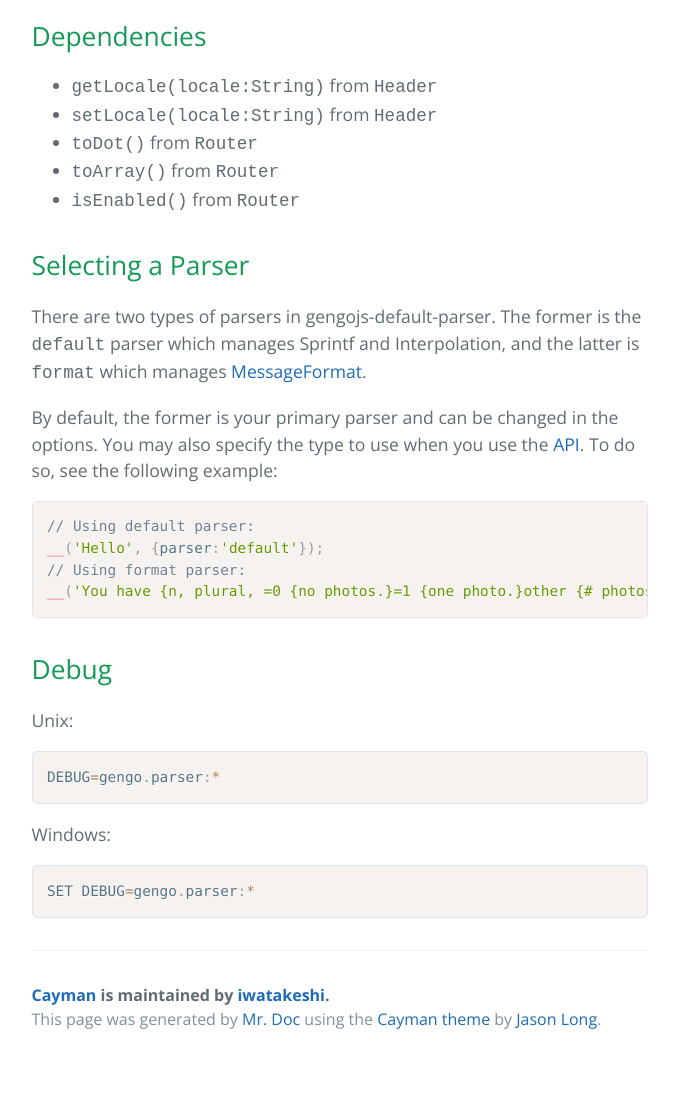
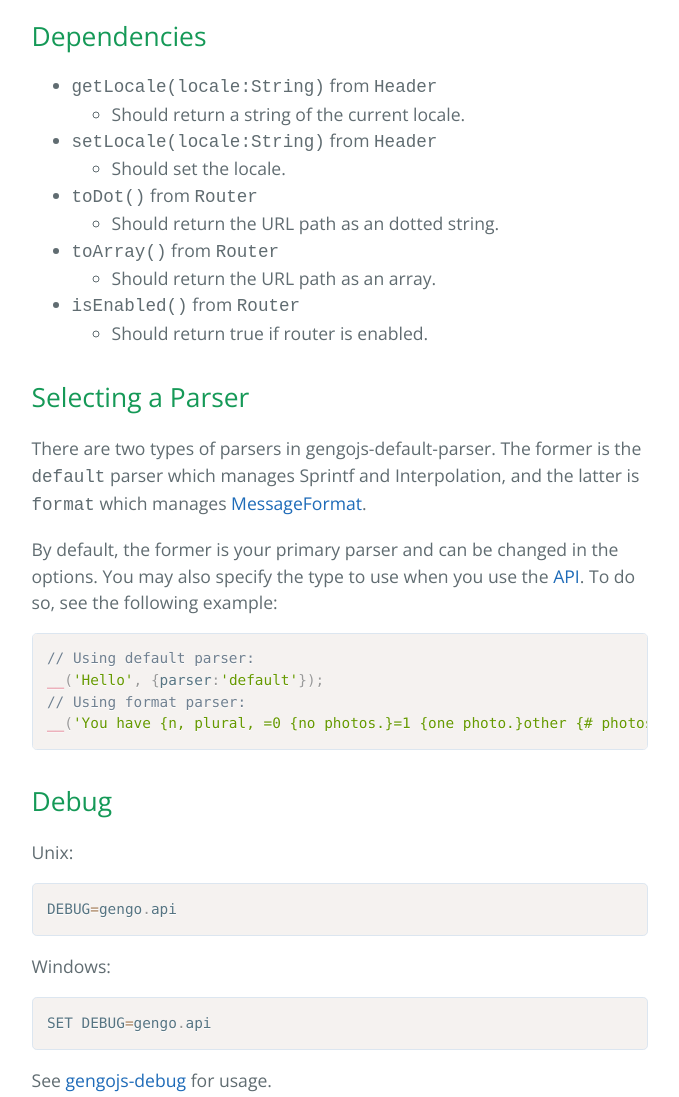
Before and after one commit to gengojs/gengojs-default-parser, a plain HTML site: page index.html in a window 1280 px wide. Shown: the part 2840-3937 px from the top of the page, without its empty margins (408-1087 px from the left). Before the commit the page ends 3903 px from the top, so only its background shows below. Drawn offline with nearby package versions, Linux system fonts and the light colour scheme.

Commit message:
Update 2015-10-07T03:38:16.767Z

```diff
--- a/index.html
+++ b/index.html
@@ -111,11 +111,31 @@ app.use(gengo({
 <p>Not Applicable</p>
 <h2>Dependencies</h2>
 <ul>
-<li><code>getLocale(locale:String)</code> from <code>Header</code></li>
-<li><code>setLocale(locale:String)</code> from <code>Header</code></li>
-<li><code>toDot()</code> from <code>Router</code></li>
-<li><code>toArray()</code> from <code>Router</code></li>
-<li><code>isEnabled()</code> from <code>Router</code></li>
+<li><code>getLocale(locale:String)</code> from <code>Header</code>
+<ul>
+<li>Should return a string of the current locale.</li>
+</ul>
+</li>
+<li><code>setLocale(locale:String)</code> from <code>Header</code>
+<ul>
+<li>Should set the locale.</li>
+</ul>
+</li>
+<li><code>toDot()</code> from <code>Router</code>
+<ul>
+<li>Should return the URL path as an dotted string.</li>
+</ul>
+</li>
+<li><code>toArray()</code> from <code>Router</code>
+<ul>
+<li>Should return the URL path as an array.</li>
+</ul>
+</li>
+<li><code>isEnabled()</code> from <code>Router</code>
+<ul>
+<li>Should return true if router is enabled.</li>
+</ul>
+</li>
 </ul>
 <h2>Selecting a Parser</h2>
 <p>There are two types of parsers in gengojs-default-parser. The former is the <code>default</code> parser
@@ -130,11 +150,12 @@ __('You have {n, plural, =0 {no photos.}=1 {one photo.}other {# photos.}}', {par
 </code></pre>
 <h2>Debug</h2>
 <p>Unix:</p>
-<pre><code class="language-bash">DEBUG=gengo.parser:*
+<pre><code class="language-bash">DEBUG=gengo.api
 </code></pre>
 <p>Windows:</p>
-<pre><code class="language-bash">SET DEBUG=gengo.parser:*
+<pre><code class="language-bash">SET DEBUG=gengo.api
 </code></pre>
+<p>See <a href="https://github.com/gengojs/gengojs-debug">gengojs-debug</a> for usage.</p>
 </section>
           <div class="footer site-footer">
             <div class="span site-footer-owner"><a href="https://github.com/mr-doc/mr-doc-theme-cayman">Cayman</a> is maintained by <a href="https://github.com/iwatakeshi">iwatakeshi</a>.</div>
```
